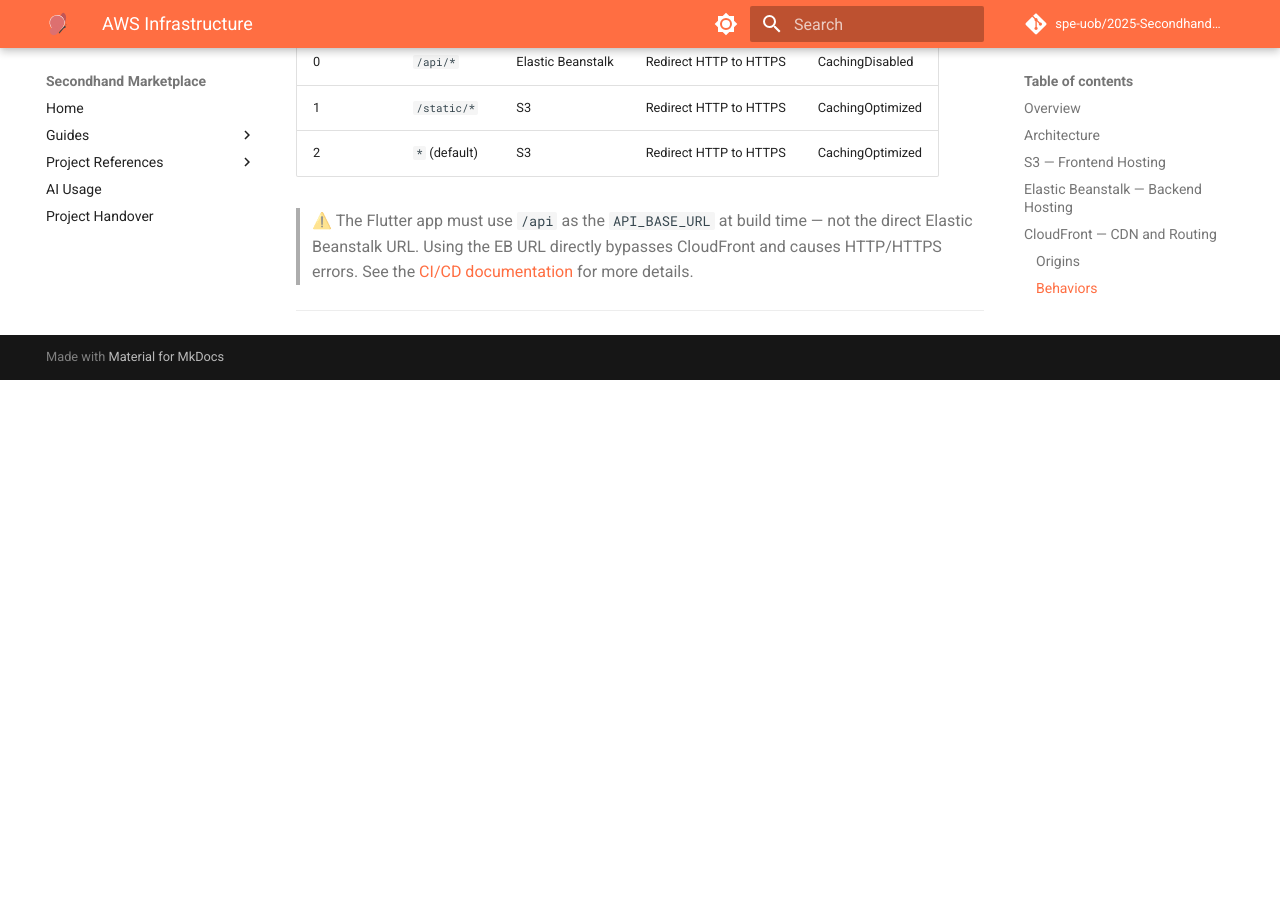
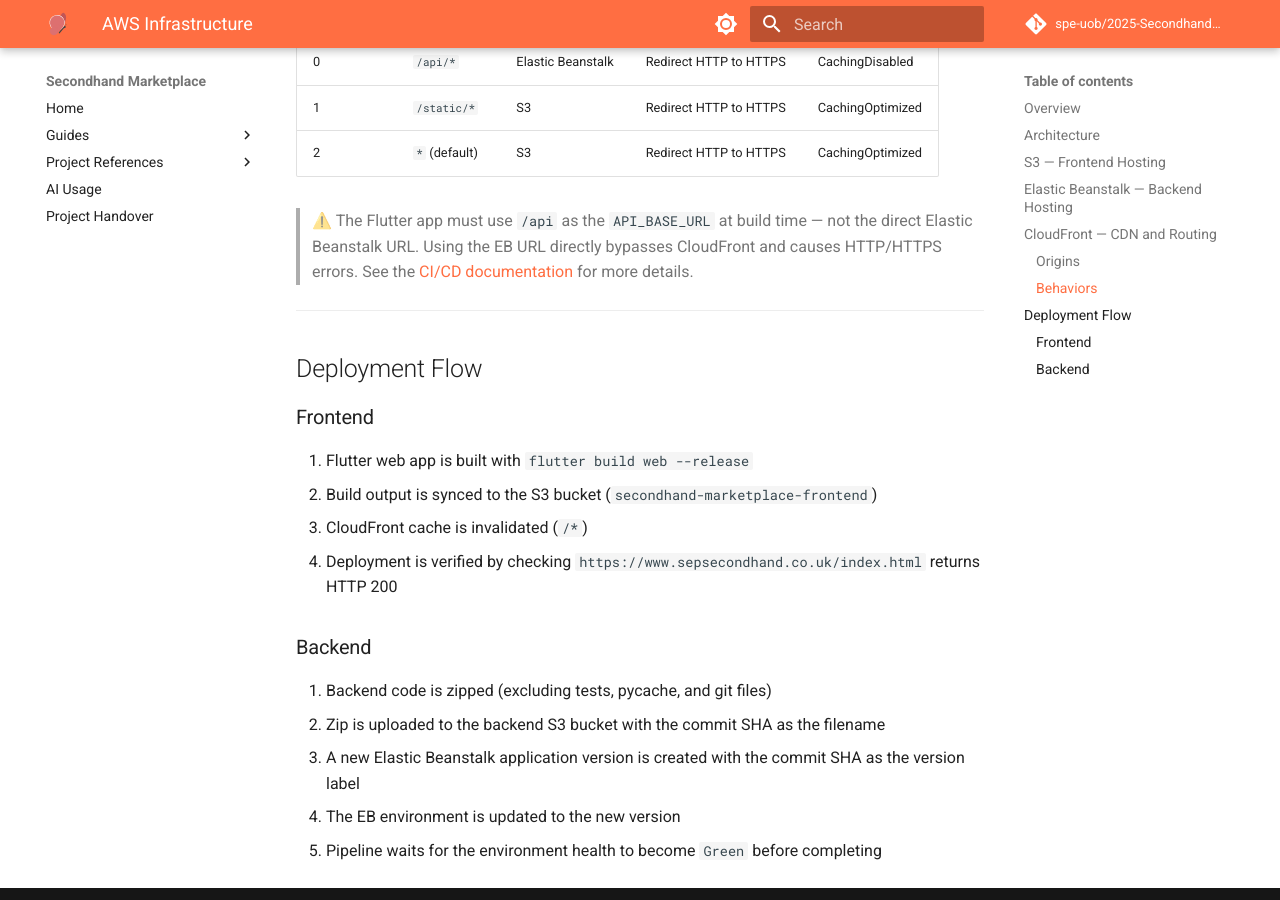
Before and after one commit to Ewan-Friend/Secondhand-Marketplace, an MkDocs documentation site: the page built from docs/aws/aws-infrastructure.md, in a window 1280 px wide and 900 px high, scrolled down 2158 px. Built offline with MkDocs 1.6.1 and Material for MkDocs 9.7.7, drawn with Linux system fonts in a browser that asks for light colours; comment, search, counter and statistics services are not loaded; before the commit the page ends 2538 px from its top, so only the background shows below that.

Commit message:
docs(aws): Add AWS infrastructure and IAM/OIDC documentation

```diff
--- a/docs/aws/aws-infrastructure.md
+++ b/docs/aws/aws-infrastructure.md
@@ -96,3 +96,18 @@
 > [CI/CD documentation](../workflows/ci-cd.md) for more details.
 
 ---
+
+## Deployment Flow
+
+### Frontend
+1. Flutter web app is built with `flutter build web --release`
+2. Build output is synced to the S3 bucket (`secondhand-marketplace-frontend`)
+3. CloudFront cache is invalidated (`/*`)
+4. Deployment is verified by checking `https://www.sepsecondhand.co.uk/index.html` returns HTTP 200
+
+### Backend
+1. Backend code is zipped (excluding tests, pycache, and git files)
+2. Zip is uploaded to the backend S3 bucket with the commit SHA as the filename
+3. A new Elastic Beanstalk application version is created with the commit SHA as the version label
+4. The EB environment is updated to the new version
+5. Pipeline waits for the environment health to become `Green` before completing
```
